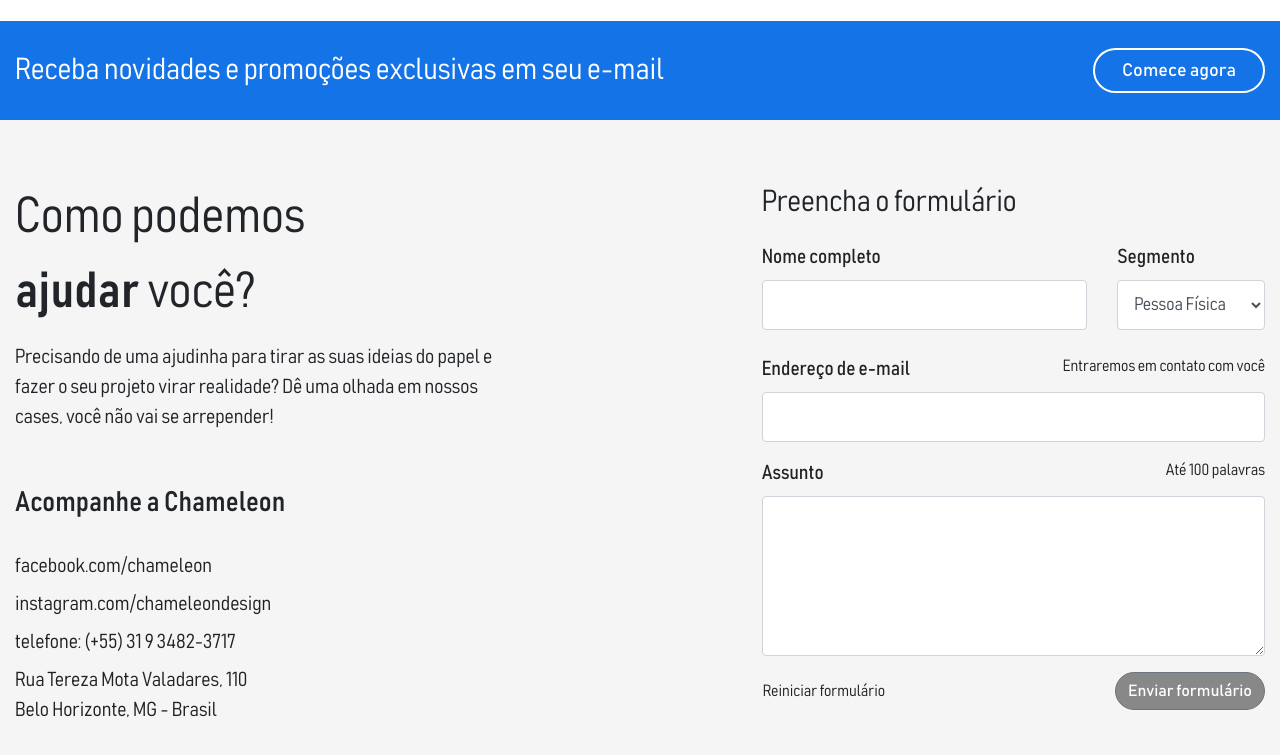
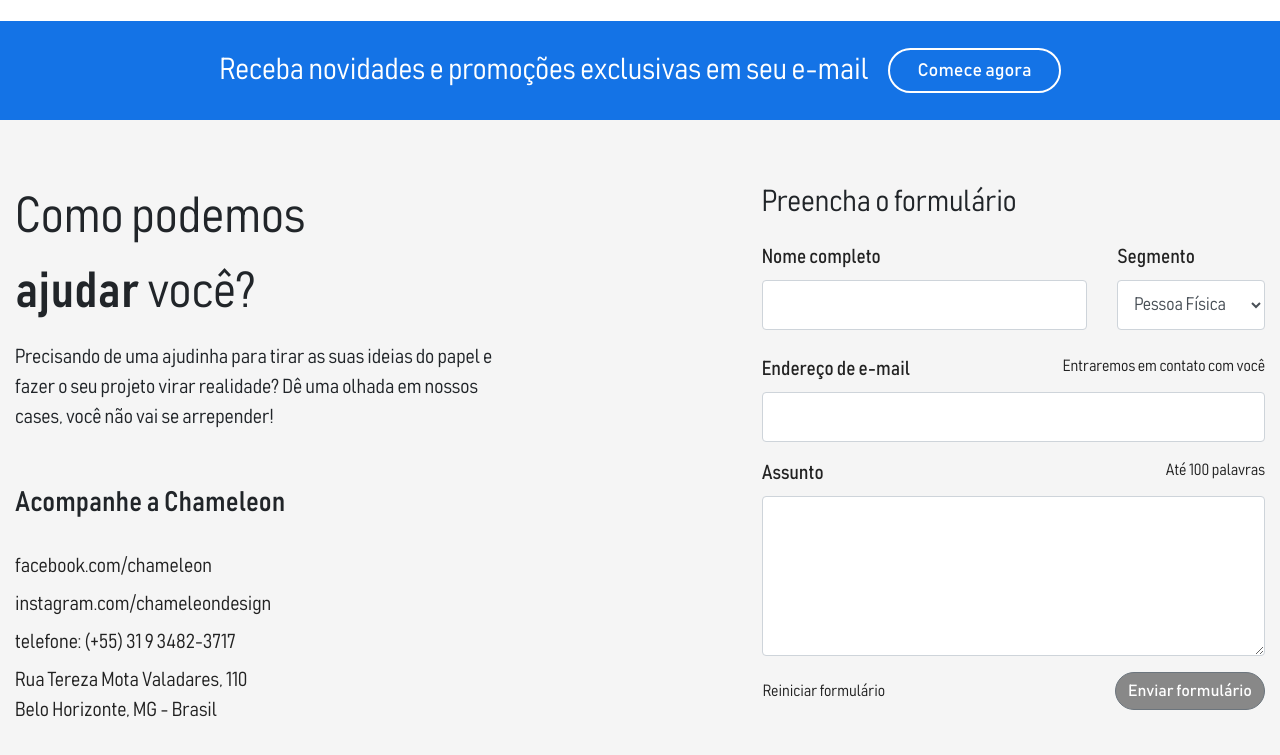
Before and after one commit to luscas/chameleon, a website with bundled scripts: page index.html in a window 1280 px wide. Shown: the part 2712-3467 px from the top of the page. Built offline with nearby package versions, Linux system fonts and the light colour scheme.

Commit message:
Atualizações very important #2

```diff
--- a/sass/main.scss
+++ b/sass/main.scss
@@ -693,12 +693,13 @@ button {
 		font-variation-settings: "wght" 300, "wdth" 87;
 		color: #fff;
 		grid-area: text;
-		justify-self: left;
+		justify-self: right;
 	}
 
 	.button {
 		grid-area: button;
-		justify-self: right;
+		justify-self: left;
+		margin-left: 20px;
 	}
 }
 
@@ -711,6 +712,7 @@ button {
 		.button {
 			justify-self: center;
 			margin-top: 10px;
+			margin-left: 0;
 		}
 	}
 	#footer .contact {
```
Also changed, not shown: css/main.css, 1 other file.
